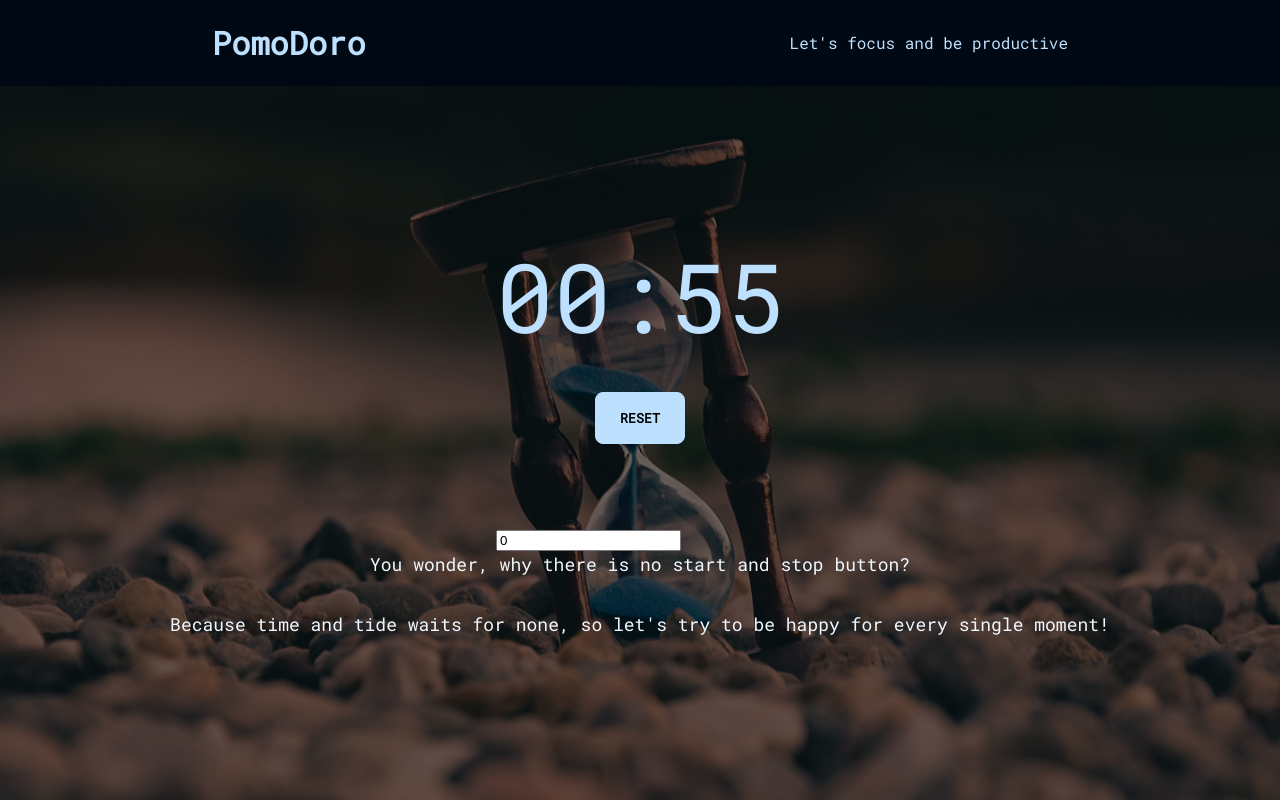
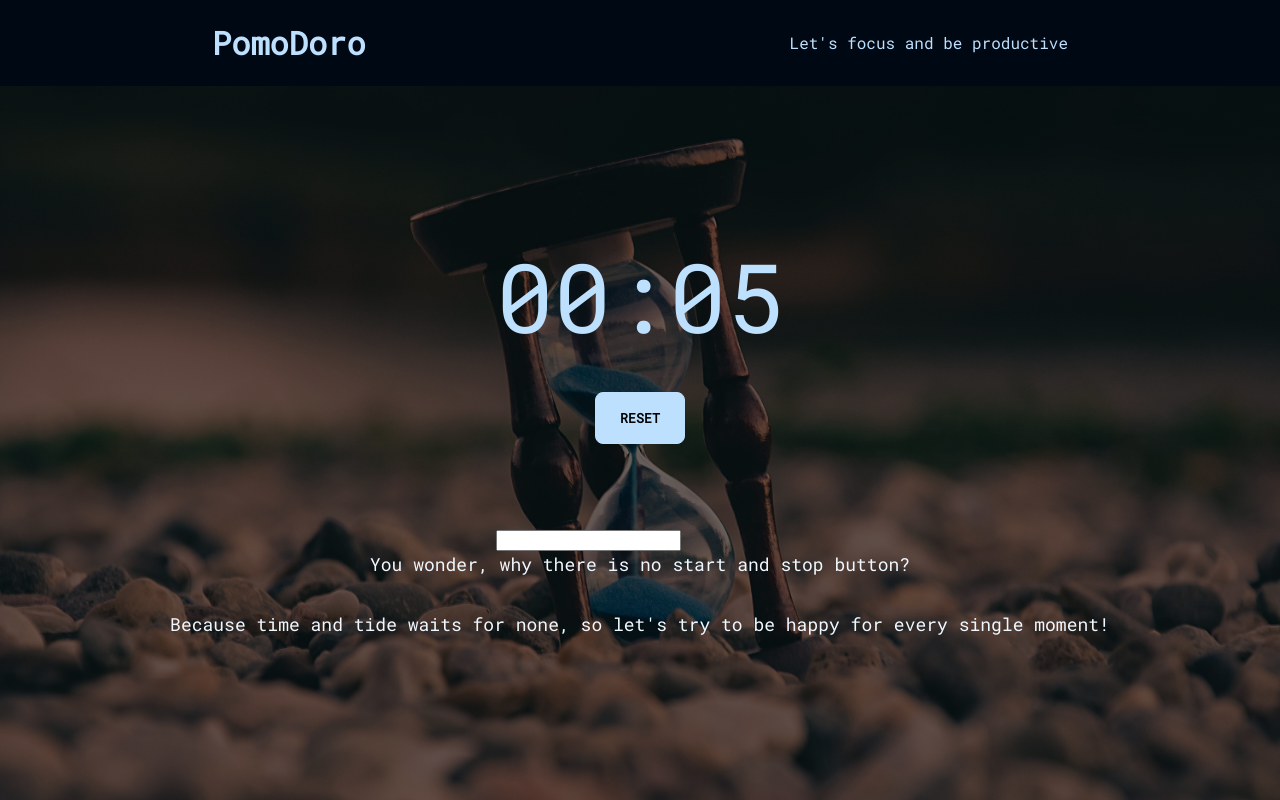
Before and after one commit to SyedSibtainRazvi/pomo-timer, a React (Create React App) app: page / in a window 1280 px wide. Built offline with nearby package versions, Linux system fonts and the light colour scheme.

Commit message:
bug: cycles repeat fixed

```diff
--- a/src/components/Pomodoro.jsx
+++ b/src/components/Pomodoro.jsx
@@ -4,38 +4,35 @@ const Pomodoro = () => {
   const [minutes, setMinutes] = useState(1);
   const [seconds, setSeconds] = useState(0);
   const [displayMessage, setDisplayMessage] = useState(false);
-  const [cycle, setCycle] = useState(0)
-
-  const handleCycle = (e) => {
-    e.preventDefault()
-  }
+  const [cycle, setCycle] = useState(-2)
+  const [value, setValue] = useState('')
 
 
   useEffect(() => {
-    // let count = setCycle;
-    // let cycle = 0;
-
-    // if (count === cycle) {
-    //   return console.log("Hello")
-    // }
     let interval = setInterval(() => {
       clearInterval(interval);
 
       if (seconds === 0) {
         if (minutes !== 0) {
-          setSeconds(59);
+          setSeconds(9);
           setMinutes(minutes - 1);
         } else {
-          let minutes = displayMessage ? 24 : 4;
-          let seconds = 59;
-          // setCycle(cycle + 1);
-          // console.log(cycle)
+          let minutes = displayMessage ? 0 : 1;
+          let seconds = 9;
 
+          setCycle(cycle + 1);
+          console.log(cycle);
+          console.log(value);
+
+          if (value.includes(cycle)) {
+            return function cleanup() {
+              clearInterval(interval)
+            }
+          }
 
           setSeconds(seconds);
           setMinutes(minutes);
           setDisplayMessage(!displayMessage);
-
 
         }
       } else {
@@ -59,8 +56,12 @@ const Pomodoro = () => {
       <div className="timer">
         {timerMinutes}:{timerSeconds}
       </div>
-        <button onClick={handleReset}>RESET</button>
-        <input type="number" value={cycle} onChange={handleCycle}/>
+      <button onClick={handleReset}>RESET</button>
+      <input value={value}
+        pattern="[0-9]"
+        onChange={(e) =>
+          setValue((v) => (e.target.validity.valid ? e.target.value : v))
+        } />
     </div>
   );
 }
```
